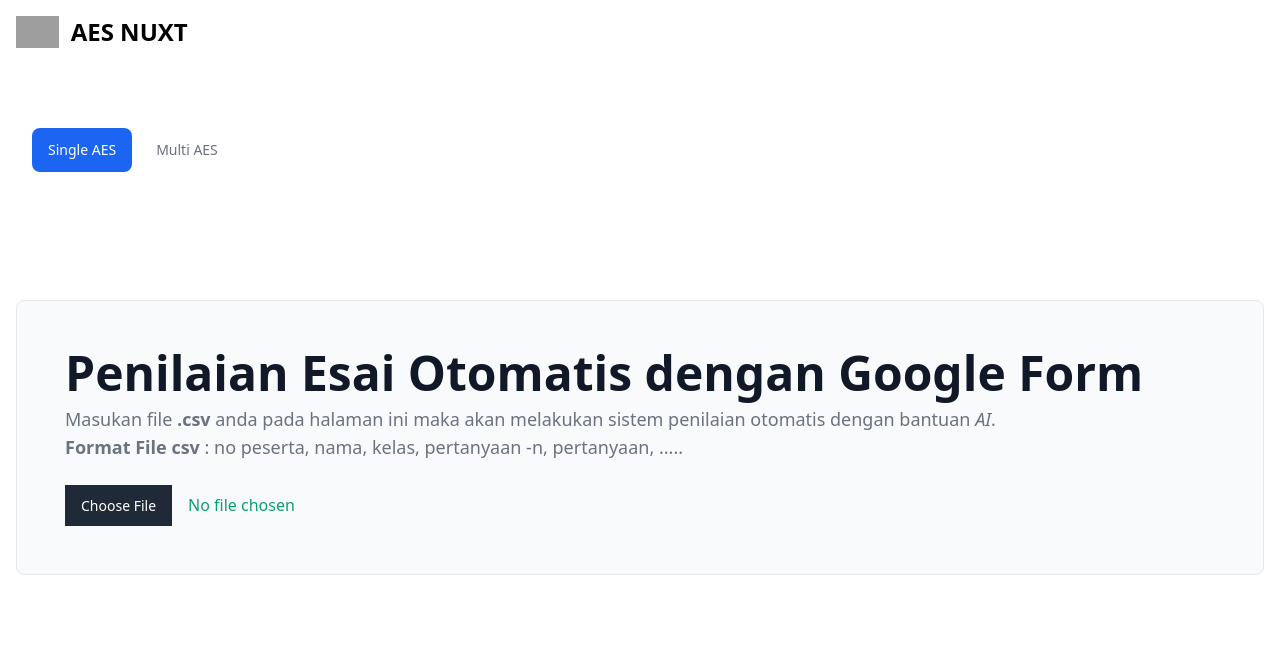
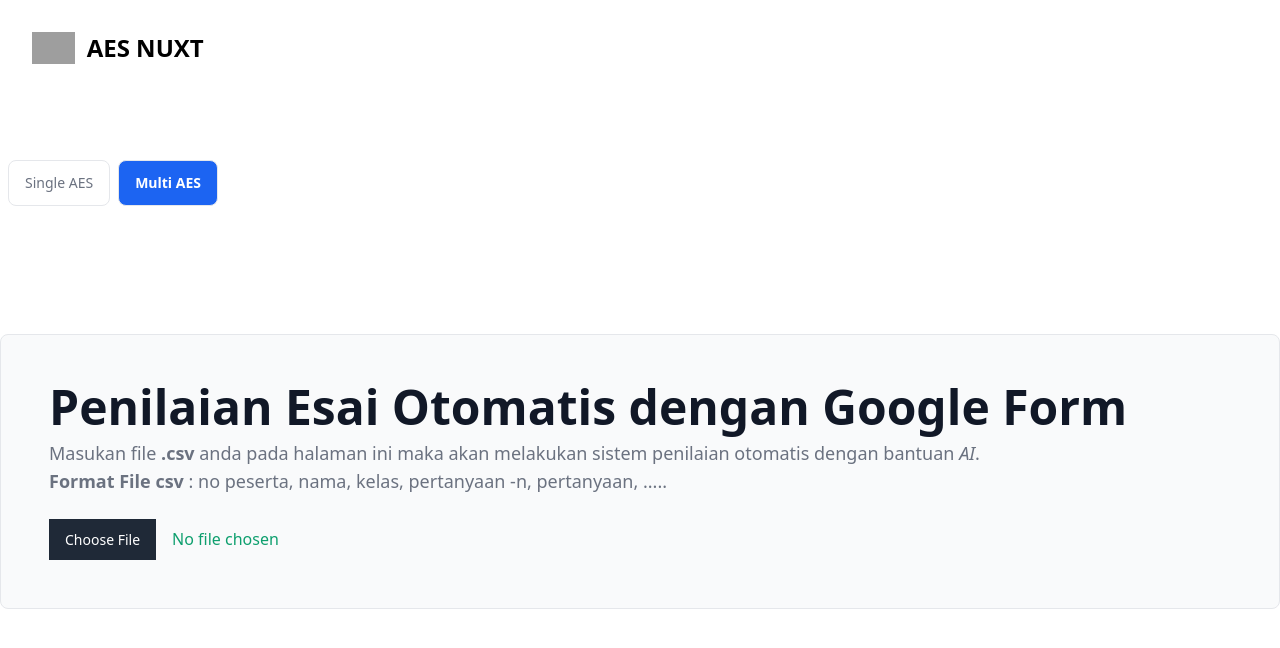
Before and after one commit to jun-aldi/NuxtAES, a Nuxt app: page /multi in a window 1280 px wide. Shown: the top 648 px of the page. Built offline with nearby package versions, Linux system fonts and the light colour scheme; grey boxes are pictures that could not be loaded.

Commit message:
tab active

```diff
--- a/components/Tab.vue
+++ b/components/Tab.vue
@@ -1,23 +1,44 @@
 <template>
-  <div class="max-w-screen-xl p-8 mx-auto lg:py-16">
-    <ul
-      class="flex flex-wrap text-sm font-medium text-center text-gray-500 dark:text-gray-400"
-    >
+  <div :class="{ 'bg-blue-300': thi }" class="max-w-screen-xl p-2 mx-auto lg:py-16">
+    <ul class="flex flex-wrap text-sm font-medium text-center text-gray-500 dark:text-gray-400">
       <li class="mr-2">
-        <a
-          href="#"
-          class="inline-block px-4 py-3 text-white bg-blue-600 rounded-lg active"
-          aria-current="page"
-          >Single AES</a
-        >
+        <NuxtLink :to="{ name: 'index' }" class="inline-block px-4 py-3 text-sm border border-gray-200 rounded-lg hover:text-white hover:bg-blue-600">
+          Single AES
+        </NuxtLink>
       </li>
       <li class="mr-2">
-        <a
-          href="#"
-          class="inline-block px-4 py-3 rounded-lg hover:text-gray-900 hover:bg-gray-100 dark:hover:bg-gray-800 dark:hover:text-white"
-          >Multi AES</a
-        >
+        <NuxtLink :to="{ name: 'multi' }" class="inline-block px-4 py-3 text-sm border border-gray-200 rounded-lg hover:text-white hover:bg-blue-600">
+          Multi AES
+        </NuxtLink>
       </li>
     </ul>
   </div>
 </template>
+
+<script>
+export default {
+  data() {
+    return {
+      thi: false, // Set this to true to activate the blue background
+    };
+  },
+};
+</script>
+
+<style scoped>
+.router-link-active {
+  @apply bg-blue-600 text-white font-bold;
+}
+.router-link-active:hover {
+  @apply bg-blue-600 font-medium;
+}
+</style>
+// or
+<style>
+.my-link.router-link-active {
+  @apply bg-blue-600 font-bold;
+}
+.my-link.router-link-active:hover {
+  @apply bg-blue-600 font-medium;
+}
+</style>
--- a/layouts/nav.vue
+++ b/layouts/nav.vue
@@ -1,6 +1,6 @@
 <template>
 <div>
-    <nav class="bg-white border-gray-200 dark:bg-gray-900 dark:border-gray-700">
+    <nav class="p-4 bg-white border-gray-200 dark:bg-gray-900 dark:border-gray-700">
     <div
       class="flex flex-wrap items-center justify-between max-w-screen-xl p-4 mx-auto"
     >
--- a/pages/multi.vue
+++ b/pages/multi.vue
@@ -2,7 +2,7 @@
   <div>
     <Tab />
     <section class="bg-white dark:bg-gray-900">
-      <div class="max-w-screen-xl px-4 py-8 mx-auto lg:py-16">
+      <div class="max-w-screen-xl py-8 mx-auto lg:py-16">
         <div
           class="p-8 mb-8 border border-gray-200 rounded-lg bg-gray-50 dark:bg-gray-800 dark:border-gray-700 md:p-12"
         >
```
